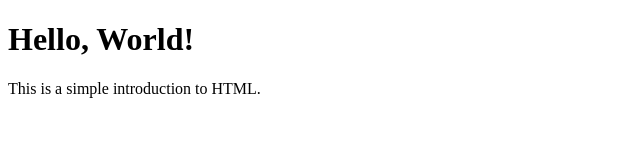
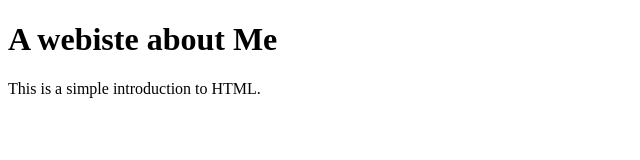
Before and after one commit to JamesLinnnnn/WeiChihLin.github.io, a plain HTML site: page index.html in a window 1280 px wide. Shown: the whole page, without its empty margins (0-640 px from the left). Drawn offline with Linux system fonts and the light colour scheme.

Commit message:
Update index.html

```diff
--- a/index.html
+++ b/index.html
@@ -1,10 +1,10 @@
 <!DOCTYPE html>
 <html>
 <head>
-    <title>My First Webpage</title>
+    <title>WeiChih Lin</title>
 </head>
 <body>
-    <h1>Hello, World!</h1>
+    <h1>A webiste about Me</h1>
     <p>This is a simple introduction to HTML.</p>
 </body>
 </html>
```
